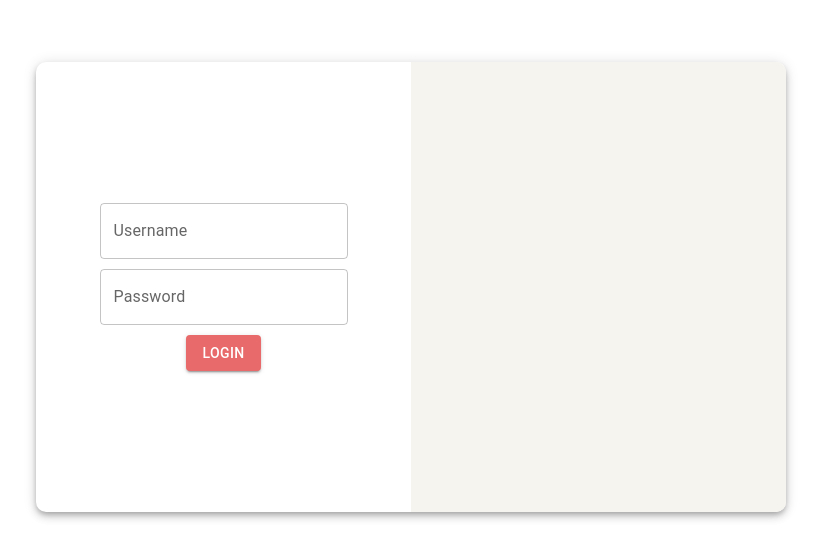
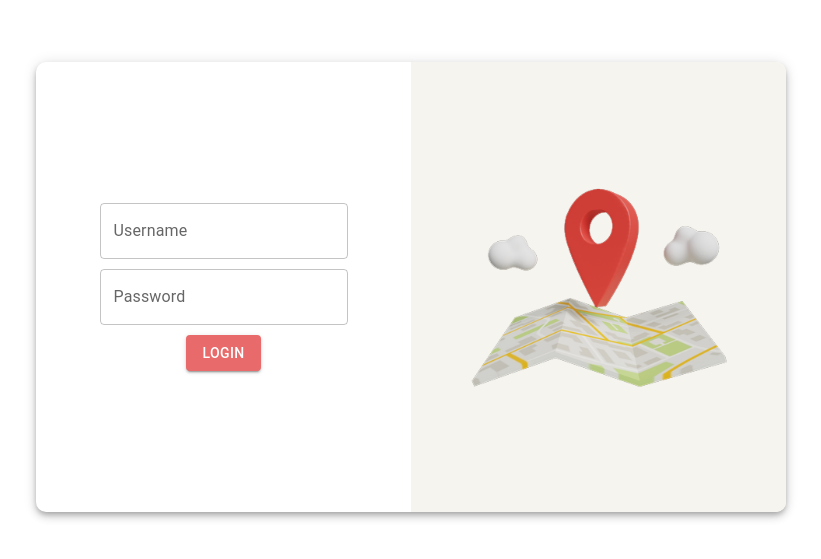
Before and after one commit to Taylorshmailor/travel, a Next.js app: page /login in a window 1280 px wide. Shown: the part 113-672 px from the top of the page, without its empty margins (229-1050 px from the left). Built offline with nearby package versions, Linux system fonts and the light colour scheme.

Commit message:
Fixing image

```diff
--- a/next.config.js
+++ b/next.config.js
@@ -1,4 +1,14 @@
 /** @type {import('next').NextConfig} */
-const nextConfig = {}
+const nextConfig = {
+  // async redirects() {
+  //   return [
+  //     {
+  //       source: '/about',
+  //       destination: '/',
+  //       permanent: false,
+  //     },
+  //   ]
+  // }
+}
 
 module.exports = nextConfig
--- a/src/app/login/page.tsx
+++ b/src/app/login/page.tsx
@@ -1,5 +1,5 @@
 'use client';
-import { Button, Card, TextField } from "@mui/material";
+import { Button, Card, TextField, FormControlLabel, Checkbox } from "@mui/material";
 import { styled } from "@mui/system";
 import Image from 'next/image'
 import { useRouter } from "next/navigation";
@@ -36,11 +36,21 @@ const LoginCardRight = styled('div')({
   height: '100%',
   width: '100%',
   backgroundColor: '#F6F4EE',
+  display: 'flex',
+  flexDirection: 'column',
+  alignItems: 'center',
+  justifyContent: 'Center',
 })
 
 const StyledButton = styled(Button)({
   backgroundColor: '#E96A6A',
   borderColor: '#E96A6A',
+})
+
+const LoginOptions = styled('div')({
+  height: '100px',
+  width: '215px',
+  display: 'flex'
 })
 
 
@@ -68,21 +78,20 @@ const Login = () => {
                         id="password"
                     />
                     <StyledButton
-                      variant="contained"
-                      onClick={login}
-                    >
-                        Login
-                    </StyledButton>
+                        variant="contained"
+                        onClick={login}
+                      >
+                          Login
+                      </StyledButton>
                 </LoginCardLeft>
                 <LoginCardRight>
-                  {/* <Image
-
-                    // src='https://images.pexels.com/photos/16606649/pexels-photo-16606649/free-photo-of-green-leaves-of-eucalyptus.jpeg?auto=compress&cs=tinysrgb&w=1260&h=750&dpr=1'
-                    src='/plants.jpg'
+                  <Image
+                    src='/map.png'
                     alt="background"
-                    width={750/2}
-                    height={450}
-                  /> */}
+                    width={350}
+                    height={350}
+                    unoptimized={true}
+                  />
                 </LoginCardRight>
             </LoginCard>
         </PageWrapper>
```
Also changed, not shown: public/map.png (added).
